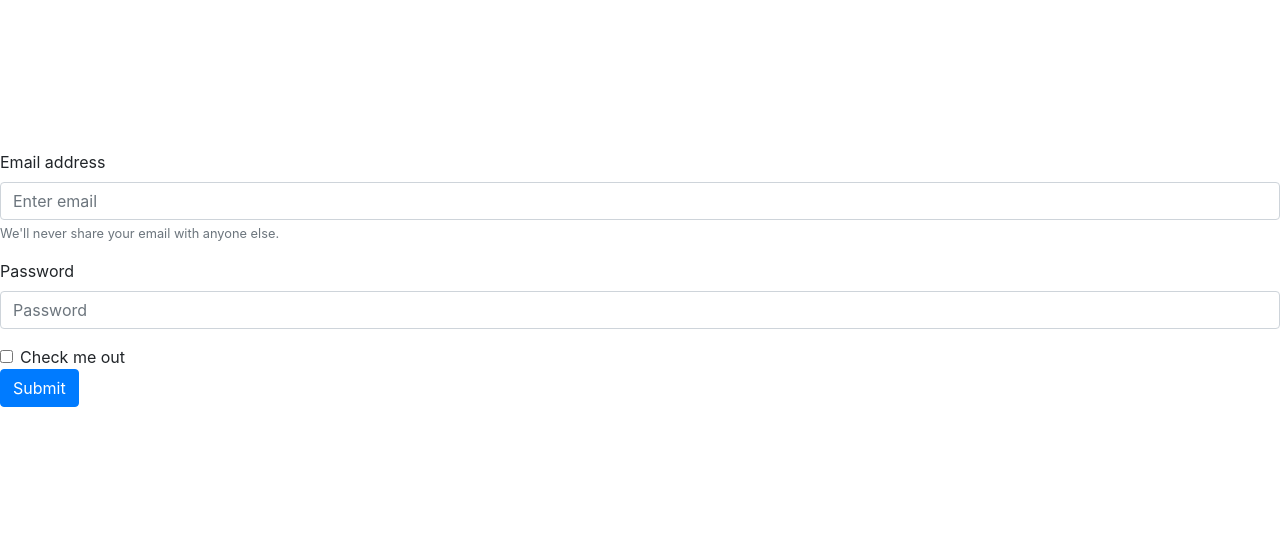
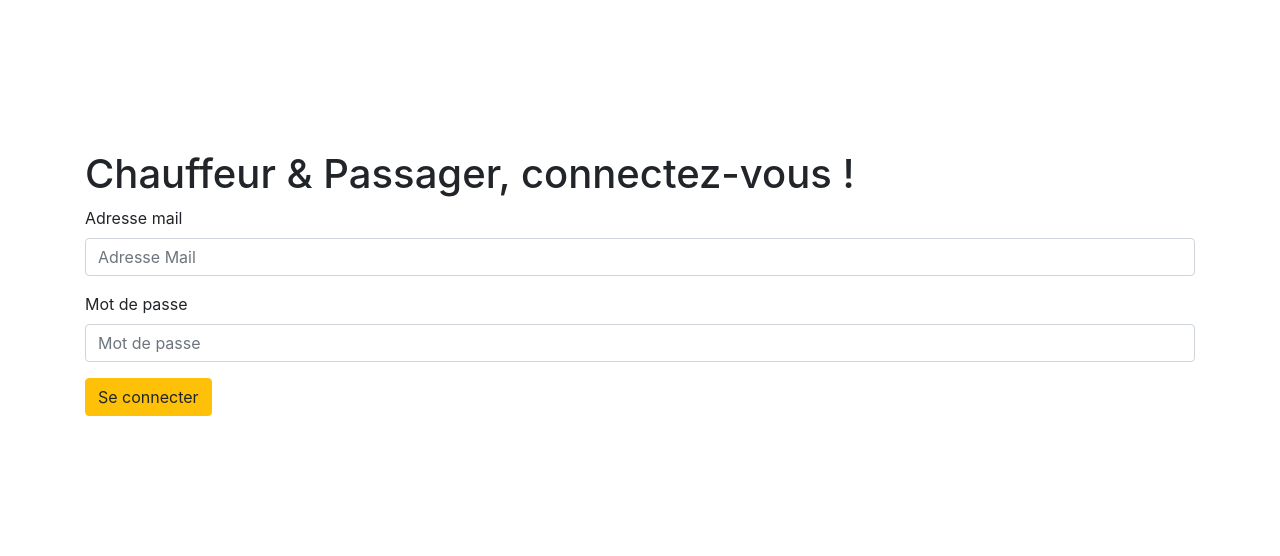
Before and after one commit to lPhilippine/MINI-SAINT-UBER, a Node server app: page /connectionUser in a window 1280 px wide. Shown: the top 556 px of the page. Run offline with Node 20, Linux system fonts and the light colour scheme; some libraries are stand-ins or nearby versions.

Commit message:
ADM - Updated connection user

```diff
--- a/views/connection-user.ejs
+++ b/views/connection-user.ejs
@@ -1,19 +1,14 @@
-
-<section>
+<div class="container center">
+<h1>Chauffeur & Passager, connectez-vous !</h1>
 <form>
     <div class="form-group">
-        <label for="exampleInputEmail1">Email address</label>
-        <input type="email" class="form-control" id="exampleInputEmail1" aria-describedby="emailHelp" placeholder="Enter email">
-        <small id="emailHelp" class="form-text text-muted">We'll never share your email with anyone else.</small>
+        <label for="exampleInputEmail1">Adresse mail</label>
+        <input type="email" class="form-control" id="exampleInputEmail1" aria-describedby="emailHelp" placeholder="Adresse Mail">
     </div>
     <div class="form-group">
-        <label for="exampleInputPassword1">Password</label>
-        <input type="password" class="form-control" id="exampleInputPassword1" placeholder="Password">
+        <label for="exampleInputPassword1">Mot de passe</label>
+        <input type="password" class="form-control" id="exampleInputPassword1" placeholder="Mot de passe">
     </div>
-    <div class="form-check">
-        <input type="checkbox" class="form-check-input" id="exampleCheck1">
-        <label class="form-check-label" for="exampleCheck1">Check me out</label>
-    </div>
-    <button type="submit" class="btn btn-primary">Submit</button>
+    <button type="submit" class="btn btn-warning">Se connecter</button>
 </form>
-</section>
+</div>
```
